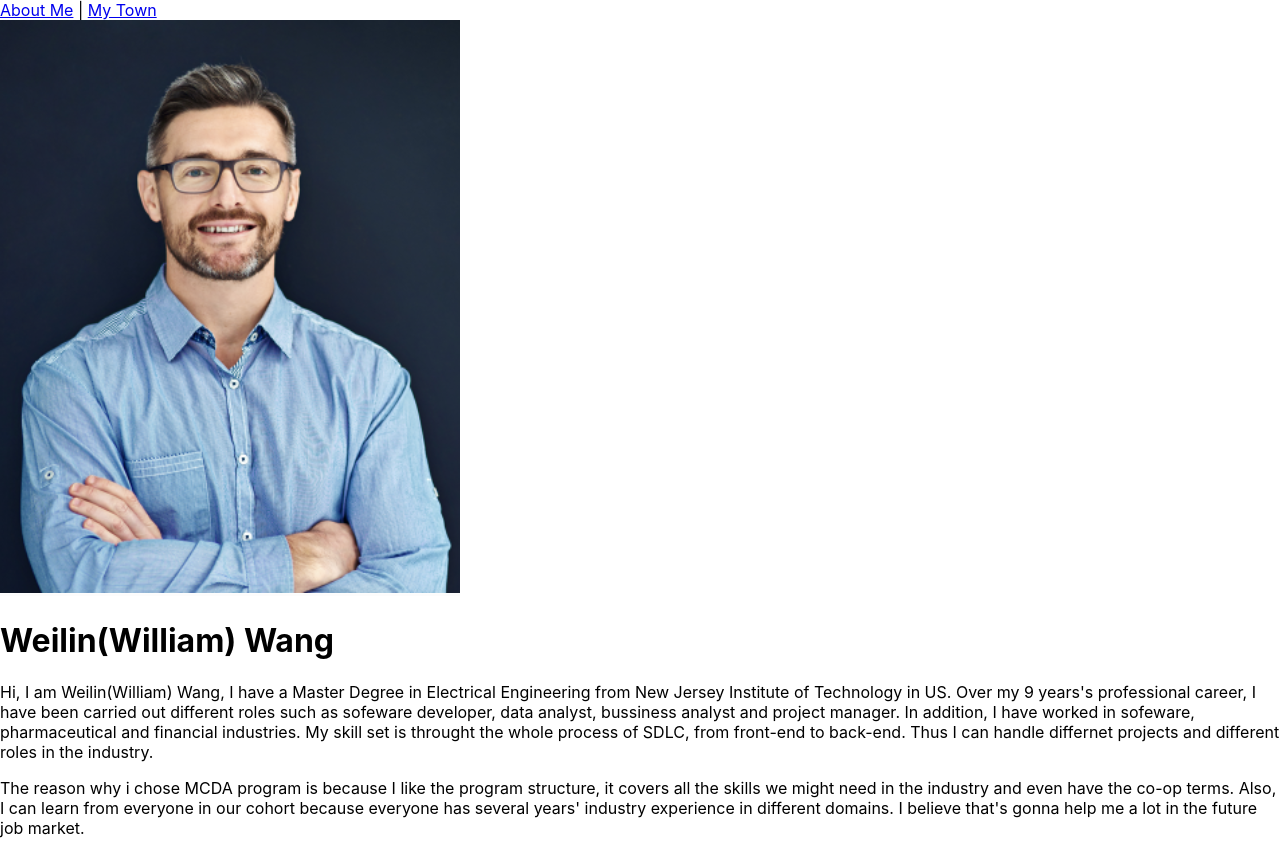
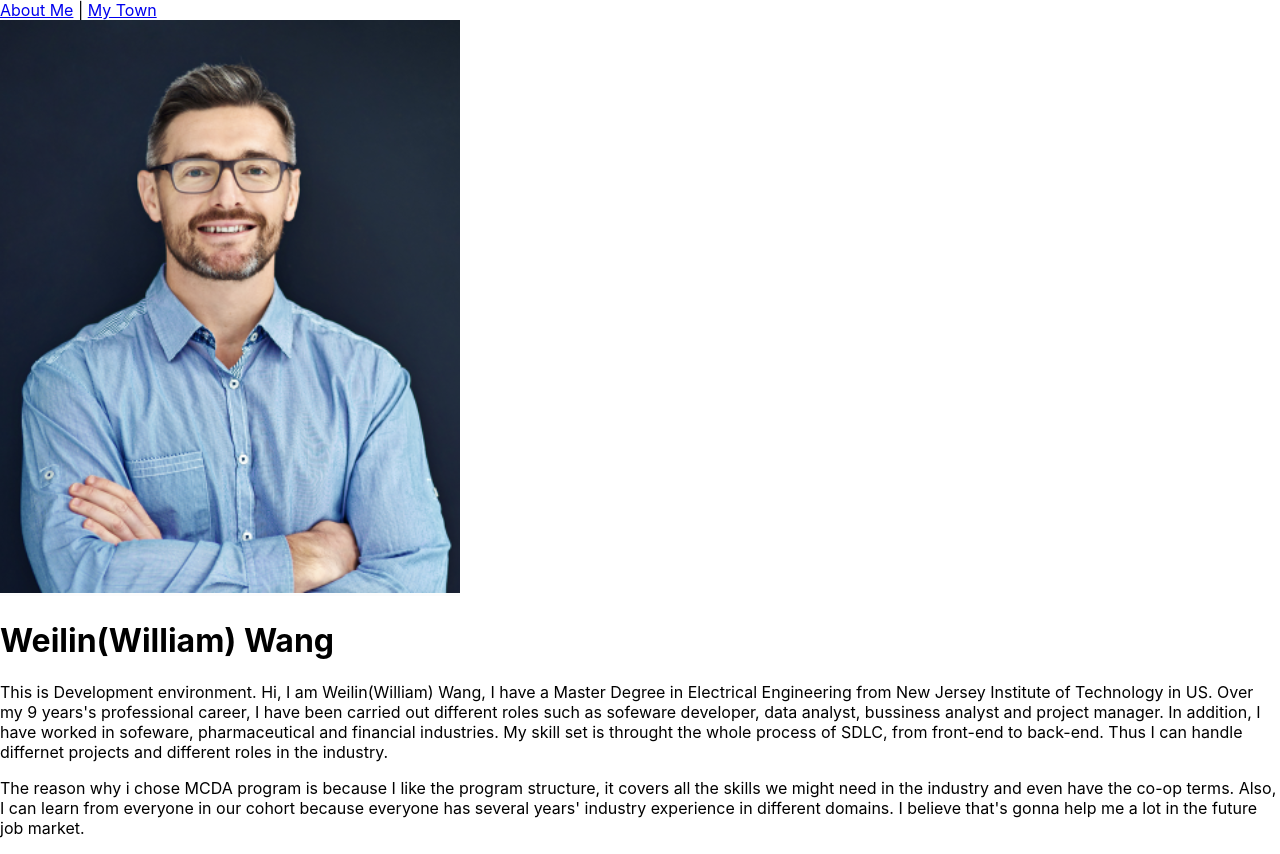
Before and after one commit to A004772214/React, a React (Create React App) app: page / in a window 1280 px wide. Built offline with nearby package versions, Linux system fonts and the light colour scheme.

Commit message:
Update AboutMe.js

```diff
--- a/src/pages/AboutMe.js
+++ b/src/pages/AboutMe.js
@@ -6,7 +6,7 @@ function AboutMe() {
     <div>
       <img src={imgURL } />
       <h1>Weilin(William) Wang</h1>
-      <p>Hi, I am Weilin(William) Wang, I have a Master Degree in Electrical Engineering from New Jersey Institute of Technology in US. Over my 9 years's professional career, I have been carried out different roles such as sofeware developer, data analyst, bussiness analyst and project manager. In addition, I have worked in sofeware, pharmaceutical and financial industries. My skill set is throught the whole process of SDLC, from front-end to back-end. Thus I can handle differnet projects and different roles in the industry.</p>
+      <p>This is Development environment. Hi, I am Weilin(William) Wang, I have a Master Degree in Electrical Engineering from New Jersey Institute of Technology in US. Over my 9 years's professional career, I have been carried out different roles such as sofeware developer, data analyst, bussiness analyst and project manager. In addition, I have worked in sofeware, pharmaceutical and financial industries. My skill set is throught the whole process of SDLC, from front-end to back-end. Thus I can handle differnet projects and different roles in the industry.</p>
       <p>The reason why i chose MCDA program is because I like the program structure, it covers all the skills we might need in the industry and even have the co-op terms. Also, I can learn from everyone in our cohort because everyone has several years' industry experience in different domains. I believe that's gonna help me a lot in the future job market.</p>
     </div>
   );
```
